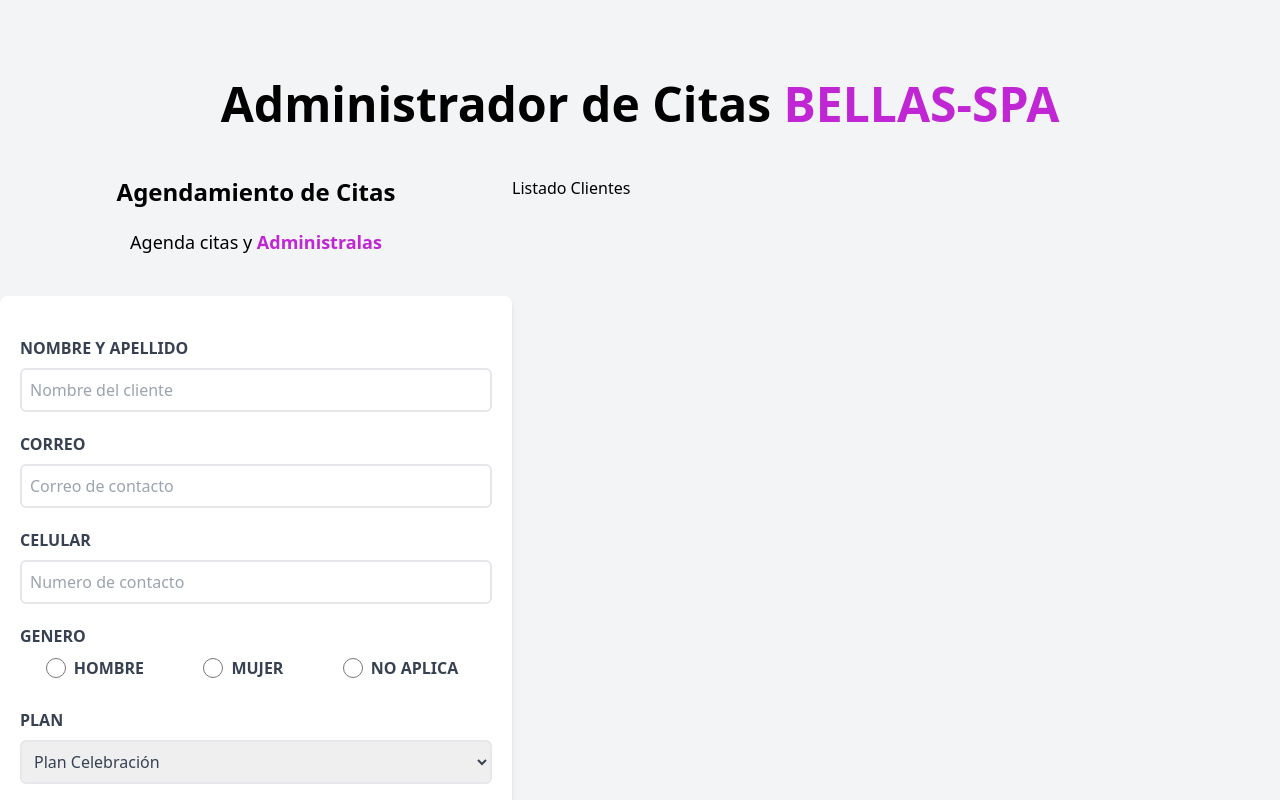
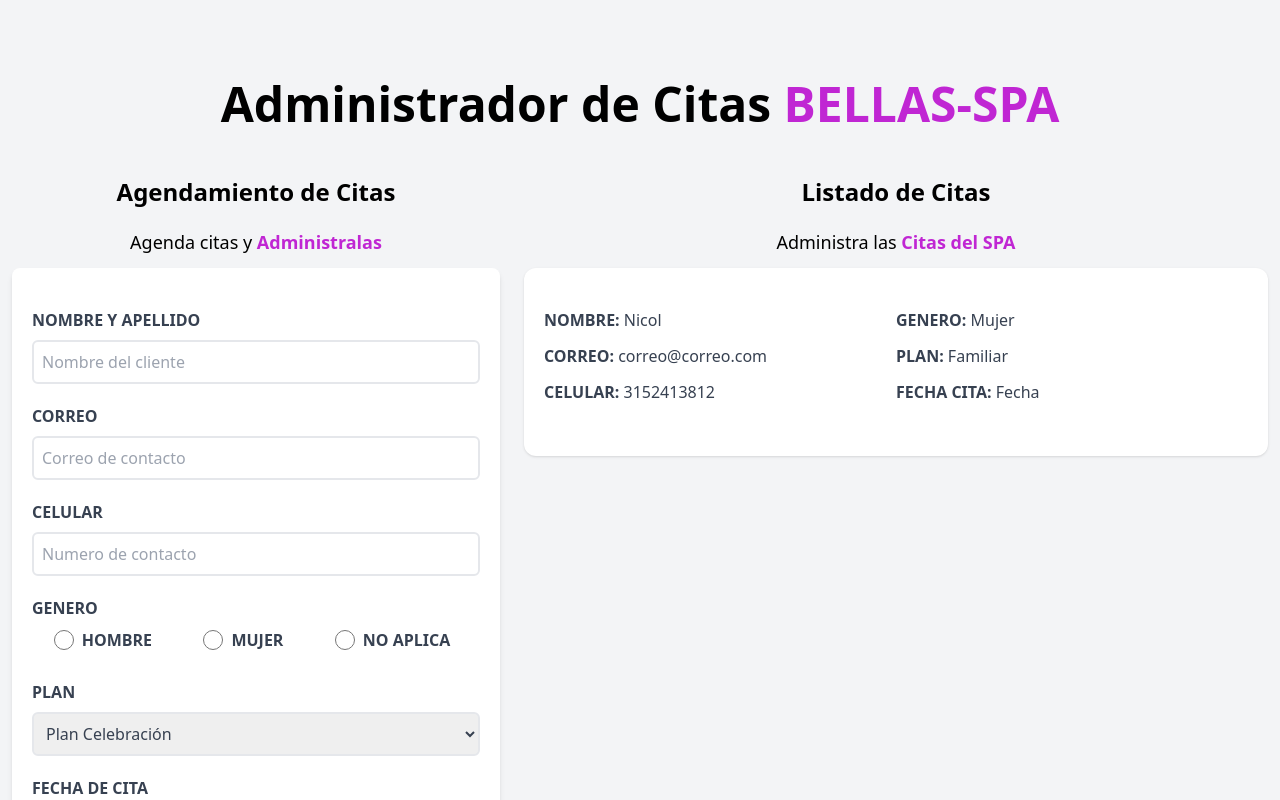
Before and after one commit to dlozanoc82/agenda-spa, a React (Vite) app: page / in a window 1280 px wide. Shown: the top 800 px of the page. Built offline with nearby package versions, Linux system fonts and the light colour scheme.

Commit message:
:sparkles: Se crea el componente Cliente

```diff
--- /dev/null
+++ b/src/components/Cliente.jsx
@@ -0,0 +1,31 @@
+
+const Cliente = () => {
+    return (
+            <div className="bg-white m-3 shadow rounded-xl px-5 py-10 lg:flex">
+                <div className="lg:w-1/2">
+                <p className="font-bold mb-3 text-gray-700 uppercase">Nombre: {''}
+                    <span className="font-normal normal-case ">Nicol</span>
+                </p>
+                <p className="font-bold mb-3 text-gray-700 uppercase">Correo: {''}
+                    <span className="font-normal normal-case ">correo@correo.com</span>
+                </p>
+                <p className="font-bold mb-3 text-gray-700 uppercase">Celular: {''}
+                    <span className="font-normal normal-case ">3152413812</span>
+                </p>
+                </div>
+                <div className="lg:w-1/2">
+                <p className="font-bold mb-3 text-gray-700 uppercase">Genero: {''}
+                    <span className="font-normal normal-case ">Mujer</span>
+                </p>
+                <p className="font-bold mb-3 text-gray-700 uppercase">Plan: {''}
+                    <span className="font-normal normal-case ">Familiar</span>
+                </p>
+                <p className="font-bold mb-3 text-gray-700 uppercase">Fecha Cita: {''}
+                    <span className="font-normal normal-case ">Fecha</span>
+                </p>
+                </div>
+            </div>
+    )
+}
+
+export default Cliente
--- a/src/components/Formulario.jsx
+++ b/src/components/Formulario.jsx
@@ -8,7 +8,7 @@ function Formulario() {
                 <span className="text-fuchsia-600 font-bold">Administralas</span>
             </p>
 
-            <form className="bg-white shadow-md rounded-lg py-10 px-5 mt-10 mb-5">
+            <form className="bg-white shadow-md rounded-lg py-10 px-5 m-3">
                 <div className="mb-5">
                     <label className="block text-gray-700 uppercase font-bold" htmlFor="nombre">
                         Nombre y Apellido
--- a/src/components/ListaClientes.jsx
+++ b/src/components/ListaClientes.jsx
@@ -1,10 +1,18 @@
+import Cliente from "./Cliente"
 
 const ListaClientes = () => {
-  return (
-    <div className="md:w-1/2 lg:w-3/5">
-        <h2>Listado Clientes</h2>
-    </div>
-  )
+    return (
+        <div className="md:w-1/2 lg:w-3/5">
+            <h2 className="font-black text-2xl text-center">Listado de Citas</h2>
+                <p className="text-lg mt-5 text-center">
+                    Administra las {''}
+                    <span className="text-fuchsia-600 font-bold">Citas del SPA</span>
+                </p>
+
+            <Cliente />
+
+        </div>
+    )
 }
 
 export default ListaClientes
```
